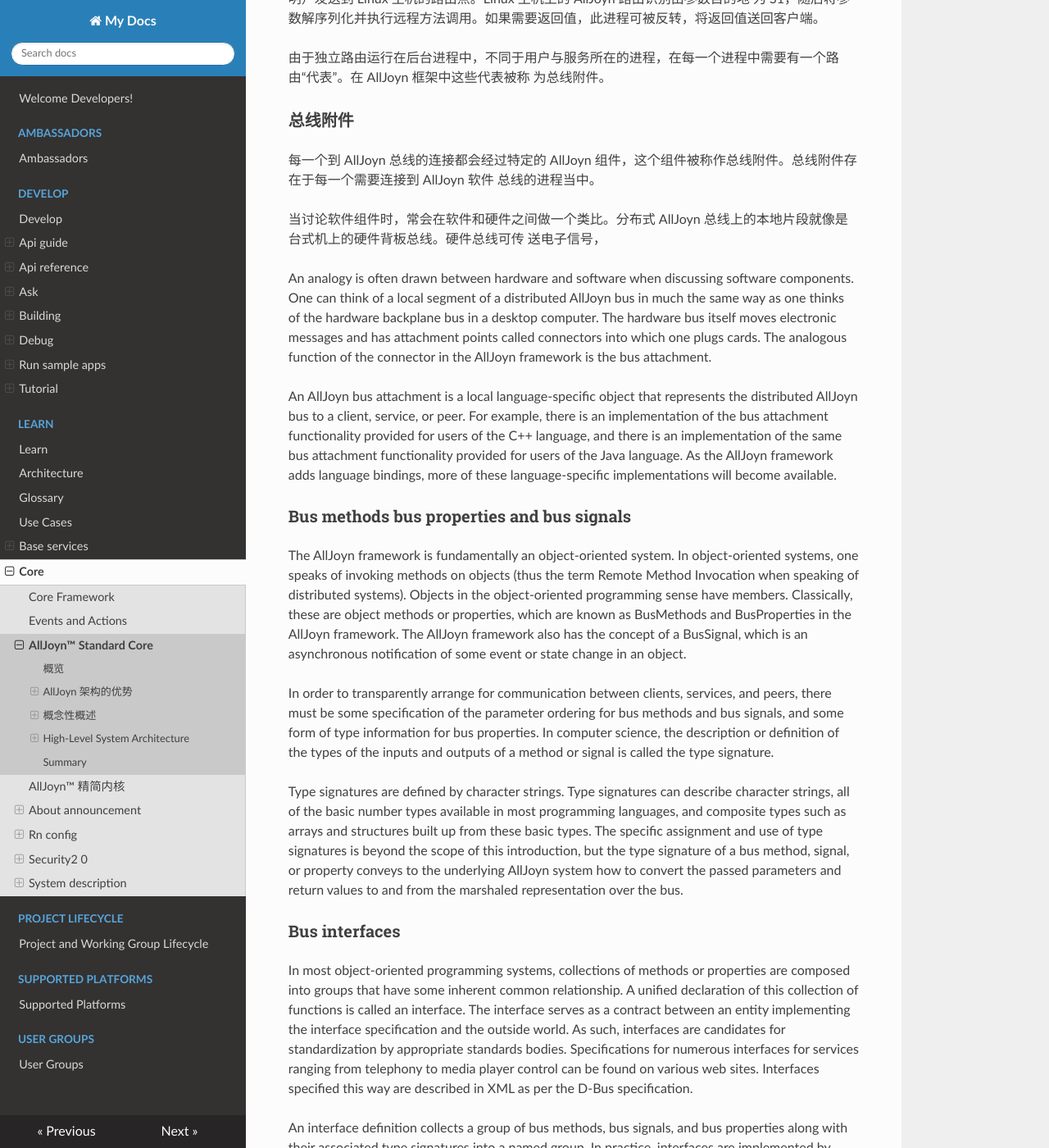
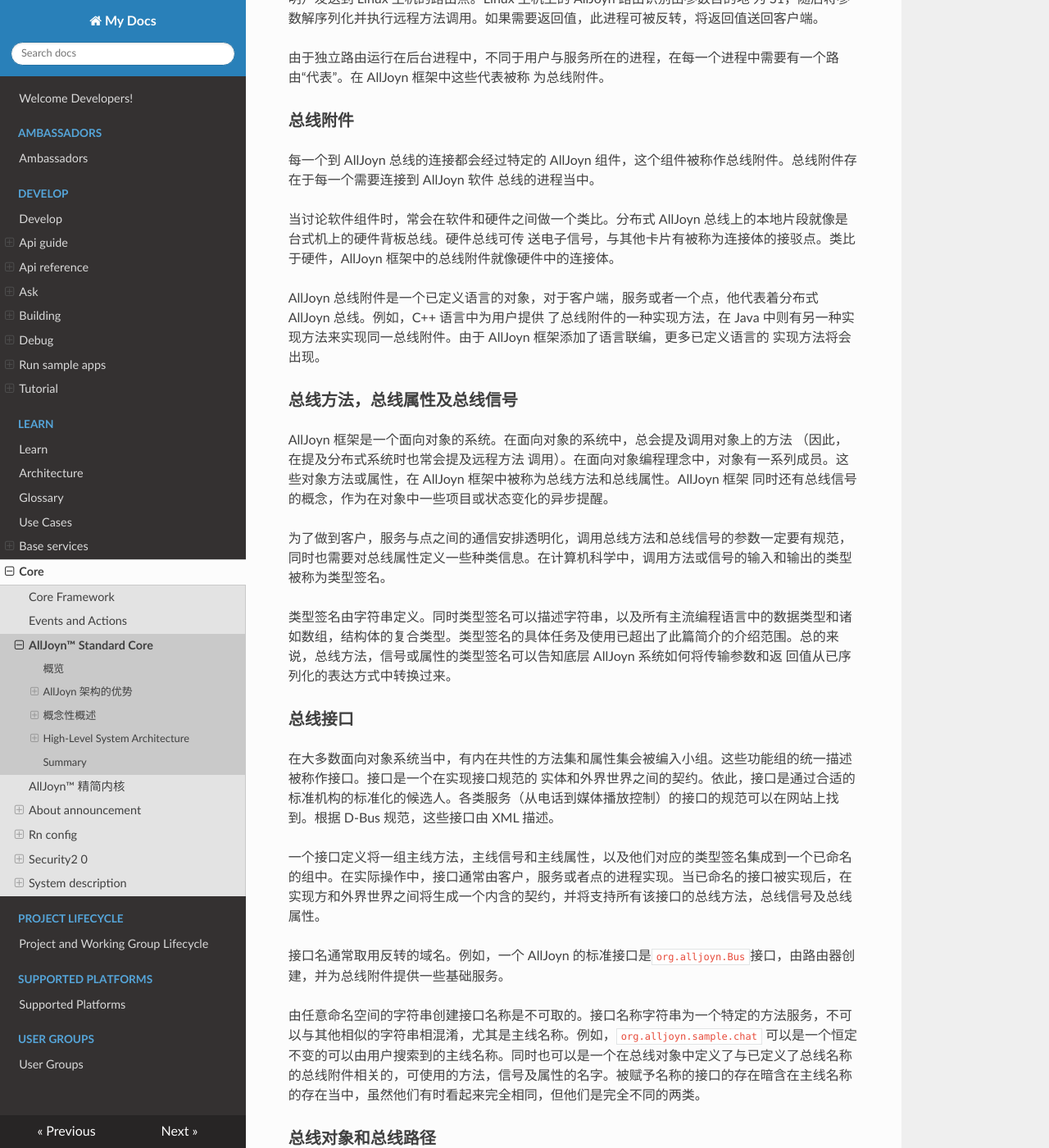
Before and after one commit to smart-conn/alljoyn-zh, an MkDocs documentation site: the page built from docs/learn/core/standard-core.md, in a window 1280 px wide and 1400 px high, scrolled down 6382 px. Shown: the whole window at 82% size. Built offline with MkDocs 1.6.1, drawn with Linux system fonts in a browser that asks for light colours; nearby versions of some CDN libraries; some of the changed text lies outside the part shown.

Commit message:
Update standard-core.md

```diff
--- a/docs/learn/core/standard-core.md
+++ b/docs/learn/core/standard-core.md
@@ -159,117 +159,43 @@ AllJoyn 总线原理上讲包含一下几点：
 总线的进程当中。
 
 当讨论软件组件时，常会在软件和硬件之间做一个类比。分布式 AllJoyn 总线上的本地片段就像是台式机上的硬件背板总线。硬件总线可传
-送电子信号，
+送电子信号，与其他卡片有被称为连接体的接驳点。类比于硬件，AllJoyn 框架中的总线附件就像硬件中的连接体。
+
+AllJoyn 总线附件是一个已定义语言的对象，对于客户端，服务或者一个点，他代表着分布式 AllJoyn 总线。例如，C++ 语言中为用户提供
+了总线附件的一种实现方法，在 Java 中则有另一种实现方法来实现同一总线附件。由于 AllJoyn 框架添加了语言联编，更多已定义语言的 实现方法将会出现。
+
+### 总线方法，总线属性及总线信号
+
+AllJoyn 框架是一个面向对象的系统。在面向对象的系统中，总会提及调用对象上的方法 （因此，在提及分布式系统时也常会提及远程方法
+调用）。在面向对象编程理念中，对象有一系列成员。这些对象方法或属性，在 AllJoyn 框架中被称为总线方法和总线属性。AllJoyn 框架
+同时还有总线信号的概念，作为在对象中一些项目或状态变化的异步提醒。
+
+为了做到客户，服务与点之间的通信安排透明化，调用总线方法和总线信号的参数一定要有规范，同时也需要对总线属性定义一些种类信息。在计算机科学中，调用方法或信号的输入和输出的类型被称为类型签名。
+
+类型签名由字符串定义。同时类型签名可以描述字符串，以及所有主流编程语言中的数据类型和诸如数组，结构体的复合类型。类型签名的具体任务及使用已超出了此篇简介的介绍范围。总的来说，总线方法，信号或属性的类型签名可以告知底层 AllJoyn 系统如何将传输参数和返 回值从已序列化的表达方式中转换过来。
+
+### 总线接口
+
+在大多数面向对象系统当中，有内在共性的方法集和属性集会被编入小组。这些功能组的统一描述被称作接口。接口是一个在实现接口规范的
+实体和外界世界之间的契约。依此，接口是通过合适的标准机构的标准化的候选人。各类服务（从电话到媒体播放控制）的接口的规范可以在网站上找到。根据 D-Bus 规范，这些接口由 XML 描述。
+
+一个接口定义将一组主线方法，主线信号和主线属性，以及他们对应的类型签名集成到一个已命名的组中。在实际操作中，接口通常由客户，服务或者点的进程实现。当已命名的接口被实现后，在实现方和外界世界之间将生成一个内含的契约，并将支持所有该接口的总线方法，总线信号及总线属性。
+
+接口名通常取用反转的域名。例如，一个 AllJoyn 的标准接口是`org.alljoyn.Bus`接口，由路由器创建，并为总线附件提供一些基础服务。
+
+由任意命名空间的字符串创建接口名称是不可取的。接口名称字符串为一个特定的方法服务，不可以与其他相似的字符串相混淆，尤其是主线名称。例如，`org.alljoyn.sample.chat` 可以是一个恒定不变的可以由用户搜索到的主线名称。同时也可以是一个在总线对象中定义了与已定义了总线名称的总线附件相关的，可使用的方法，信号及属性的名字。被赋予名称的接口的存在暗含在主线名称的存在当中，虽然他们有时看起来完全相同，但他们是完全不同的两类。
 
 
-An analogy is often drawn between hardware and software when
-discussing software components. One can think of a local segment
-of a distributed AllJoyn bus in much the same way as one thinks of
-the hardware backplane bus in a desktop computer. The hardware bus
-itself moves electronic messages and has attachment points called
-connectors into which one plugs cards. The analogous function of
-the connector in the AllJoyn framework is the bus attachment.
+### 总线对象和总线路径
 
-An AllJoyn bus attachment is a local language-specific object that
-represents the distributed AllJoyn bus to a client, service, or peer.
-For example, there is an implementation of the bus attachment
-functionality provided for users of the C++ language, and there
-is an implementation of the same bus attachment functionality
-provided for users of the Java language. As the AllJoyn framework
-adds language bindings, more of these language-specific implementations
-will become available.
+总线接口为工作在分布式系统上的接口的声明提供了一个标准化的方式。总线对象为实现给定规范的接口提供了脚手架。总线对象存在于总线附件中，扮演通信终点的角色。
 
-### Bus methods bus properties and bus signals
+由于实现存在于任意给定总线附件的指定接口的方法不止一种，此处需要一个可以通过对象路径实现的附加结构，用以区分这些不同的接口实现方法。
 
-The AllJoyn framework is fundamentally an object-oriented system.
-In object-oriented systems, one speaks of invoking methods on objects
-(thus the term Remote Method Invocation when speaking of distributed
-systems). Objects in the object-oriented programming sense have members.
-Classically, these are object methods or properties, which are known
-as BusMethods and BusProperties in the AllJoyn framework. The AllJoyn
-framework also has the concept of a BusSignal, which is an asynchronous
-notification of some event or state change in an object.
+就像存在于接口命名空间的接口名字符串一样，对象路径也存在于一个命名空间中。此命名空间被规划为一个树型结构，在文件系统中寻找路径的模型则是一个目录树。事实上，对象路径的路径分隔符是一个正斜杠 (/)，与 Unix 文件系统中相同。由于总线对象是总线接口的实现，
+对象路径可以与其相应接口的命名规则保持一致。
 
-In order to transparently arrange for communication between clients,
-services, and peers, there must be some specification of the parameter
-ordering for bus methods and bus signals, and some form of type information
-for bus properties. In computer science, the description or definition of
-the types of the inputs and outputs of a method or signal is called the
-type signature.
-
-Type signatures are defined by character strings. Type signatures can
-describe character strings, all of the basic number types available
-in most programming languages, and composite types such as arrays and
-structures built up from these basic types. The specific assignment
-and use of type signatures is beyond the scope of this introduction,
-but the type signature of a bus method, signal, or property conveys
-to the underlying AllJoyn system how to convert the passed parameters
-and return values to and from the marshaled representation over the bus.
-
-### Bus interfaces
-
-In most object-oriented programming systems, collections of methods
-or properties are composed into groups that have some inherent
-common relationship. A unified declaration of this collection
-of functions is called an interface. The interface serves as a
-contract between an entity implementing the interface specification
-and the outside world. As such, interfaces are candidates for
-standardization by appropriate standards bodies. Specifications
-for numerous interfaces for services ranging from telephony to
-media player control can be found on various web sites. Interfaces
-specified this way are described in XML as per the D-Bus specification.
-
-An interface definition collects a group of bus methods, bus signals,
-and bus properties along with their associated type signatures into
-a named group. In practice, interfaces are implemented by client,
-service, or peer processes. If a given named interface is
-implemented, there is an implicit contract between the implementation
-and the outside world that the interface supports all of the
-bus methods, bus signals, and bus properties of the interface.
-
-Interface names typically take the form of a reversed domain name.
-For example, there are a number of standard interfaces that
-the AllJoyn framework implements. One of the AllJoyn standard
-interfaces is the `org.alljoyn.Bus` interface which routers
-implement and which provides some of the basic functionality
-for bus attachments.
-
-It is worth noting that the interface name is simply a string
-in a relatively free-form namespace and that other namespaces
-may have a similar look. The interface name string serves a
-specific function that should not be confused with other similar
-strings, in particular bus names. For example, `org.alljoyn.sample.chat`
-may be a bus name which is the constant, unchanging name that
-a client will search for. It may also be the case that
-`org.alljoyn.sample.chat` is the interface name that defines
-the methods, signals and properties available in a bus object
-associated with a bus attachment of the specified bus name.
-The existence of an interface with the given interface name
-is implied by the existence  of the bus name; however, they
-are two completely different things that can sometimes look
-exactly the same.
-
-### Bus objects and object paths
-
-The bus interface provides a standard way to declare an
-interface that works across the distributed system. The bus
-object provides the scaffolding into which an implementation
-of a given interface specification may be placed. Bus objects
-live in bus attachments and serve as endpoints of communication.
-
-Since there may be multiple implementations of a specific
-interface in any particular bus attachment, there must be
-additional structure to differentiate these interface implementations.
-This is provided by an object path.
-
-Just as an interface name is a string that lives in an interface
-namespace, the object path lives in a namespace. The namespace
-is structured as a tree, and the model for thinking about
-paths is a directory tree in a filesystem. In fact, the path
-separator in an object path is the slash character (/), just
-as in a Unix filesystem. Since bus objects are implementations
-of bus interfaces, object paths might follow the naming
-convention of the corresponding interface. In the case of an
+In the case of an
 interface defining a disk controller interface (for example,
 `org.freedesktop.DeviceKit.Disks`), one could imagine a case
 where multiple implementations of this interface were described
```
